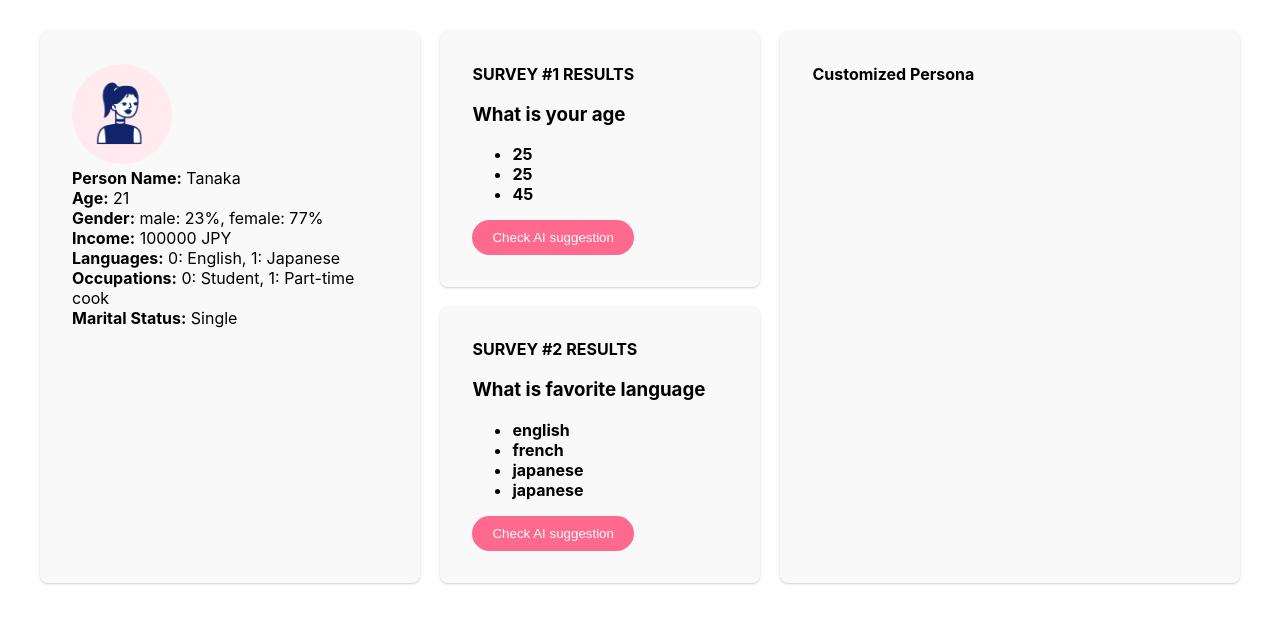
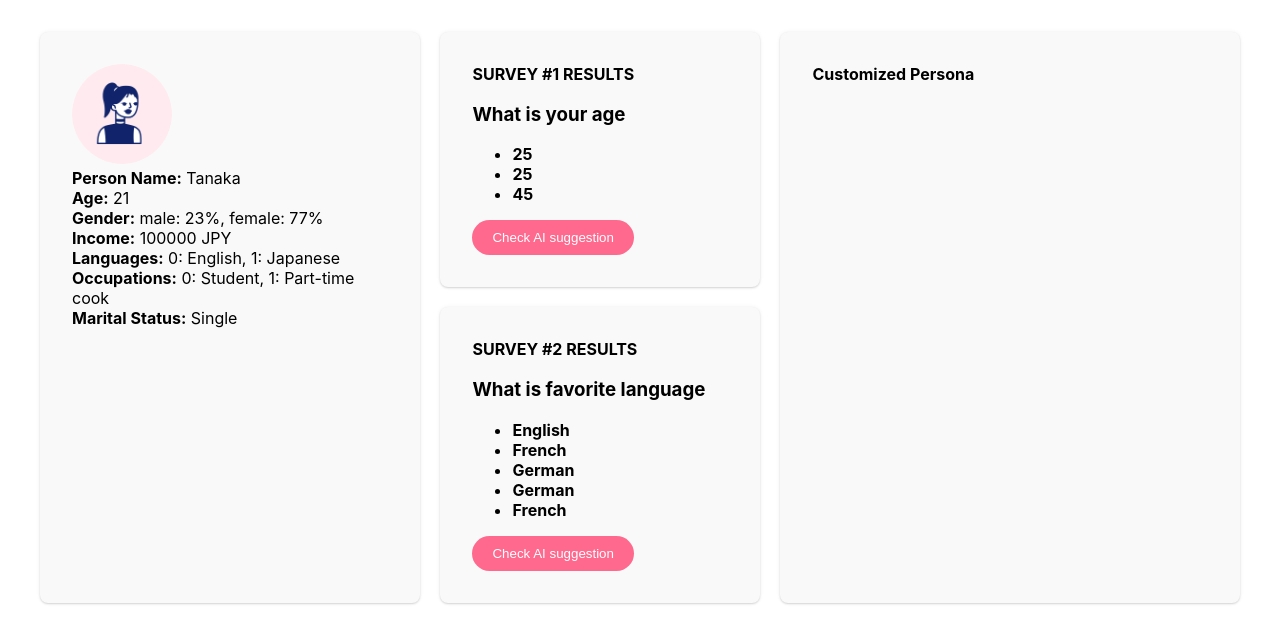
Before and after one commit to Anne-Lise/hackathon, a React (Create React App) app: page / in a window 1280 px wide. Shown: the top 644 px of the page. Built offline with nearby package versions, Linux system fonts and the light colour scheme; no server answers.

Commit message:
Update prompt and survey data

```diff
--- a/src/App.tsx
+++ b/src/App.tsx
@@ -24,7 +24,7 @@ const surveyData = [
   {
     project: "project2",
     question: "What is favorite language",
-    answers: ["english", "french", "japanese", "japanese"],
+    answers: ["English", "French", "German", "German", "French"],
   },
 ];
 
@@ -40,6 +40,7 @@ function App() {
   const [updatePersona, setUpdatePersona] = useState(false);
   const [displayOutput, setDisplayOutput] = useState(false);
   const [isUpdated, setIsUpdated] = useState(false);
+  const [surveyToAnalyse, setSurveyToAnalyse] = useState({});
   useEffect(() => {
     if (updatePersona) {
       console.log("call to openai");
@@ -48,10 +49,11 @@ function App() {
           messages: [
             {
               role: "system",
-              content: `Based on variables named personaInput and surveyData, generate an updated persona :
+              content: `Based on a variable named surveyData, generate an updated persona from the one given in the variable named personaInput :
 Replace the existing value of the personaInput fields with a new value when possible.
 The new value will be computed from an analysis of surveyData.
 One field can have several values, for example "Occupations" can have "teacher" and "part-time job" as values.
+You are not allowed to change values of fields that are outside the scope of the survey question.
 
 Example:
   You have surveyData as follows:
@@ -63,12 +65,22 @@ Example:
   As the question is about the age of the people answering, you can update the "Age" field in the persona.
   Its value could be calculated based on the average of all answers.
 
+Another example:
+  You have surveyData as follows:
+  {
+    project: "project2",
+    question: "What is favorite language",
+    answers: ["English", "French", "German", "German", "French"],
+  }
+  As the question is about the language of the people answering, you can update the "Languages" field in the persona.
+  Its values could be the ones that are the most represented in the answers.
+
 For the format, render it as an object with the same structure as personaInput.
 
 Here are the two variables:
   personaInput: "${JSON.stringify(personaInput)}"
 
-  surveyData: "${JSON.stringify(surveyData)}"`,
+  surveyData: "${JSON.stringify(surveyToAnalyse)}"`,
             },
           ],
           model: "gpt-3.5-turbo-0613",
@@ -139,6 +151,7 @@ Here are the two variables:
                 console.log("here1");
                 setUpdatePersona(true);
                 setDisplayOutput(true);
+                setSurveyToAnalyse(surveyData[0]);
               }}
             >
               Check AI suggestion
@@ -170,6 +183,7 @@ Here are the two variables:
                 console.log("here2");
                 setUpdatePersona(true);
                 setDisplayOutput(true);
+                setSurveyToAnalyse(surveyData[1]);
               }}
             >
               Check AI suggestion
```
